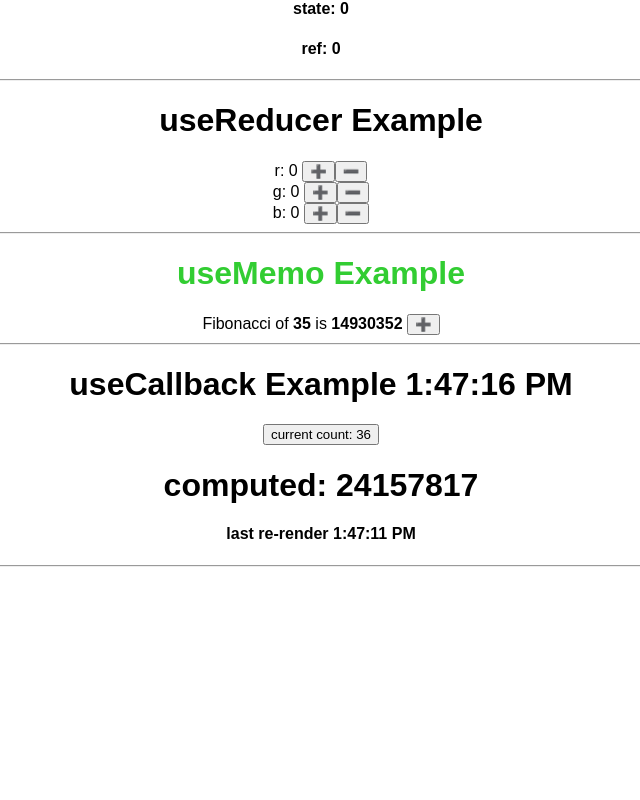
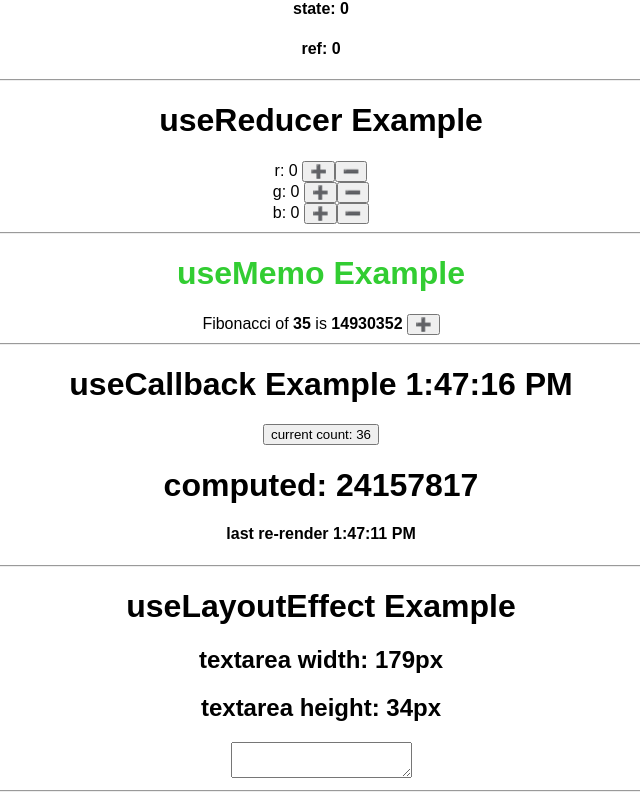
Before and after one commit to manuel-valles/react-hooks-in-depth, a React (Vite) app: page / in a window 1280 px wide. Shown: the part 565-1365 px from the top of the page, without its empty margins (319-959 px from the left). Before the commit the page ends 1140 px from the top, so only its background shows below. Built offline with nearby package versions, Linux system fonts and the light colour scheme.

Commit message:
useLayoutEffect

```diff
--- a/src/App.js
+++ b/src/App.js
@@ -3,6 +3,7 @@ import { render } from 'react-dom';
 import CallbackComponent from './Callback';
 import ContextComponent from './Context';
 import EffectComponent from './Effect';
+import LayoutEffectComponent from './LayoutEffect';
 import MemoComponent from './Memo';
 import ReducerComponent from './Reducer';
 import RefComponent from './Ref';
@@ -26,6 +27,8 @@ const App = () => {
         <hr />
         <CallbackComponent />
         <hr />
+        <LayoutEffectComponent />
+        <hr />
       </div>
     </React.StrictMode>
   );
--- /dev/null
+++ b/src/LayoutEffect.js
@@ -0,0 +1,31 @@
+import React, { useState, useLayoutEffect, useRef } from 'react';
+
+const LayoutEffectComponent = () => {
+  const [width, setWidth] = useState(0);
+  const [height, setHeight] = useState(0);
+  const el = useRef();
+  // ref = {el} stores the DOM element
+  // console.log(el);
+
+  useLayoutEffect(() => {
+    setWidth(el.current.clientWidth);
+    setHeight(el.current.clientHeight);
+  });
+
+  return (
+    <div>
+      <h1>useLayoutEffect Example</h1>
+      <h2>textarea width: {width}px</h2>
+      <h2>textarea height: {height}px</h2>
+      <textarea
+        onClick={() => {
+          // this will force a re-render
+          setWidth(0);
+        }}
+        ref={el}
+      />
+    </div>
+  );
+};
+
+export default LayoutEffectComponent;
```
Also changed, not shown: 1 other file (tests, documents, lock files or other folders).
